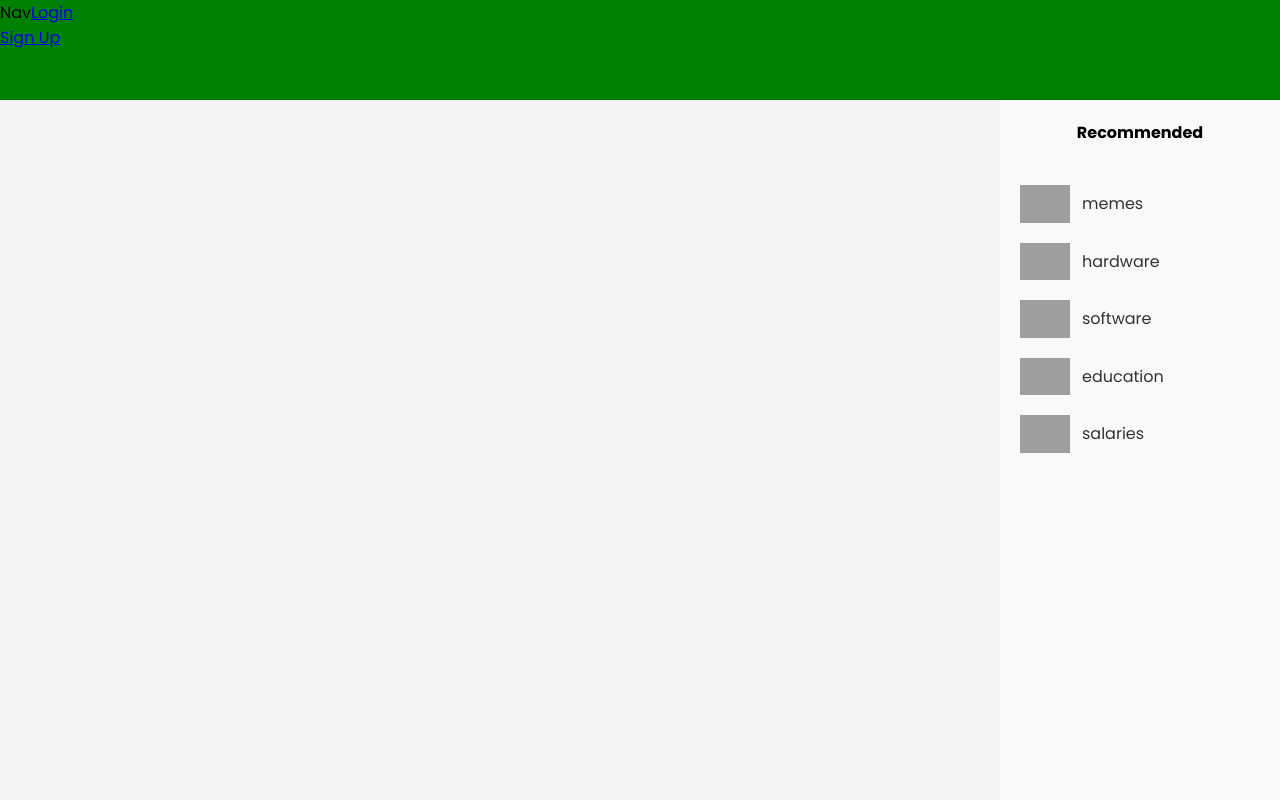
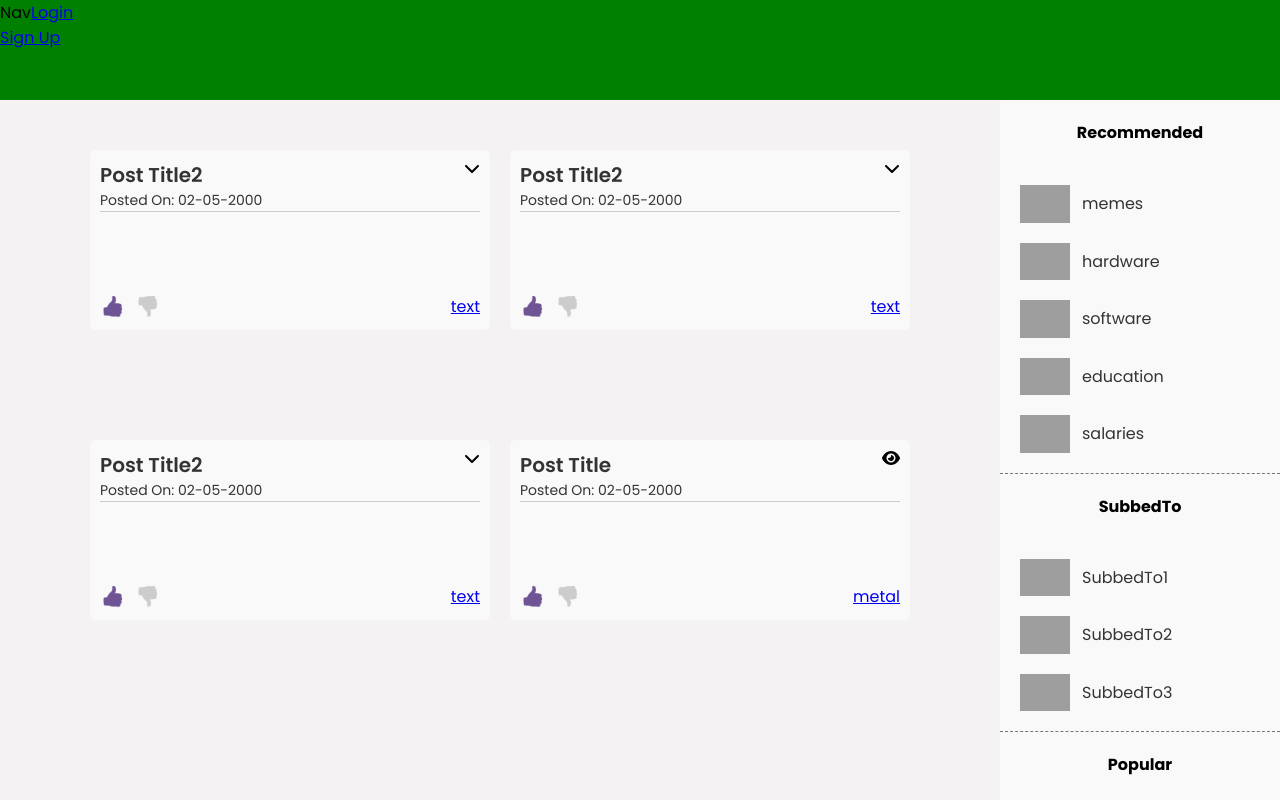
Before and after one commit to mmertune-deprecated-projects/Tech-Reddit, a React (Create React App) app: page /home in a window 1280 px wide. Built offline with nearby package versions, Linux system fonts and the light colour scheme; grey boxes are pictures that could not be loaded.

Commit message:
dynamic-side-drawer

```diff
--- a/package.json
+++ b/package.json
@@ -3,6 +3,9 @@
   "version": "0.1.0",
   "private": true,
   "dependencies": {
+    "@fortawesome/fontawesome-svg-core": "^6.1.2",
+    "@fortawesome/free-solid-svg-icons": "^6.1.2",
+    "@fortawesome/react-fontawesome": "^0.2.0",
     "@testing-library/jest-dom": "^5.16.4",
     "@testing-library/react": "^13.3.0",
     "@testing-library/user-event": "^13.5.0",
--- /dev/null
+++ b/src/components/drawerGroup/DrawerGroup.js
@@ -0,0 +1,22 @@
+import React from "react";
+import { Link } from "react-router-dom";
+
+import classes from "./DrawerGroup.module.css";
+
+function DrawerGroup(props) {
+  return (
+    <div className={classes.container}>
+      <h4>{props.cat}</h4>
+      <ul className={classes.links_list}>
+        {props.list.map((community) => (
+          <li className={classes.link}>
+            <img src="https://www.redditinc.com/assets/images/site/reddit-logo.png" />
+            <Link to="/">{community}</Link>
+          </li>
+        ))}
+      </ul>
+    </div>
+  );
+}
+
+export default DrawerGroup;
--- a/src/components/recommended/Recommended.module.css
+++ b/src/components/drawerGroup/DrawerGroup.module.css
@@ -1,6 +1,7 @@
 .container {
   text-align: center;
   padding: 2rem;
+  border-bottom: 1px dashed var(--grey-dark-2);
 }
 
 .links_list {
--- a/src/components/recommended/Recommended.js
+++ /dev/null
@@ -1,24 +0,0 @@
-import React from "react";
-import { Link } from "react-router-dom";
-
-import classes from "./Recommended.module.css";
-
-function Recommended() {
-  return (
-    <div className={classes.container}>
-      <h4>Recommended</h4>
-      <ul className={classes.links_list}>
-        {["memes", "hardware", "software", "education", "salaries"].map(
-          (community) => (
-            <li className={classes.link}>
-              <img src="https://www.redditinc.com/assets/images/site/reddit-logo.png" />
-              <Link to="/">{community}</Link>
-            </li>
-          )
-        )}
-      </ul>
-    </div>
-  );
-}
-
-export default Recommended;
--- a/src/pages/homePage/HomePage.js
+++ b/src/pages/homePage/HomePage.js
@@ -1,29 +1,29 @@
 import { React, useState } from "react";
 import Nav from "../../components/Nav";
 import Post from "../../components/post/Post";
-import Recommended from "../../components/recommended/Recommended";
+import DrawerGroup from "../../components/drawerGroup/DrawerGroup";
 
 import classes from "./HomePage.module.css";
 
 const Homepage = (props) => {
   //SAMPLE OBJ MODEL
-  // const obj = {
-  //   img: "https://media.makeameme.org/created/shitty-memes-shitty-z83h9t.jpg",
-  //   title: "Post Title",
-  //   date: "02-05-2000",
-  //   like: true,
-  //   community: "metal",
-  // };
+  const obj = {
+    img: "https://media.makeameme.org/created/shitty-memes-shitty-z83h9t.jpg",
+    title: "Post Title",
+    date: "02-05-2000",
+    like: true,
+    community: "metal",
+  };
 
-  // const obj1 = {
-  //   text: "The substring() method returns the part of the string between the start and end indexes, or to the end of the string.The substring() method returns the part of the string between the start and end indexes, or to the end of the string.",
-  //   title: "Post Title2",
-  //   date: "02-05-2000",
-  //   like: true,
-  //   community: "text",
-  // };
+  const obj1 = {
+    text: "The substring() method returns the part of the string between the start and end indexes, or to the end of the string.The substring() method returns the part of the string between the start and end indexes, or to the end of the string.",
+    title: "Post Title2",
+    date: "02-05-2000",
+    like: true,
+    community: "text",
+  };
 
-  const [posts, setPosts] = useState([]);
+  const [posts, setPosts] = useState([obj1, obj1, obj1, obj]);
 
   return (
     <div className={classes.home_container}>
@@ -44,8 +44,20 @@ const Homepage = (props) => {
           />
         ))}
       </div>
-      <div className={classes.recommended_container}>
-        <Recommended />
+      <div className={classes.side_container}>
+        {/* list should be retrieved from db */}
+        <DrawerGroup
+          cat="Recommended"
+          list={["memes", "hardware", "software", "education", "salaries"]}
+        />
+        <DrawerGroup
+          cat="SubbedTo"
+          list={["SubbedTo1", "SubbedTo2", "SubbedTo3"]}
+        />
+        <DrawerGroup
+          cat="Popular "
+          list={["SubbedTo1", "SubbedTo2", "SubbedTo3"]}
+        />
       </div>
     </div>
   );
--- a/src/pages/homePage/HomePage.module.css
+++ b/src/pages/homePage/HomePage.module.css
@@ -4,7 +4,7 @@
   display: grid;
   grid-template-areas:
     "nav nav"
-    "posts recommended";
+    "posts side";
   grid-template-columns: 1fr 28rem;
   grid-template-rows: 10rem 1fr;
 }
@@ -26,9 +26,10 @@
   overflow-x: hidden;
 }
 
-.recommended_container {
+.side_container {
   background-color: var(--grey-light-1);
-  grid-area: recommended;
+  overflow-y: scroll;
+  grid-area: side;
 }
 
 .posts_container::-webkit-scrollbar {
--- a/src/pages/homepage/HomePage.module.css
+++ b/src/pages/homepage/HomePage.module.css
@@ -4,7 +4,7 @@
   display: grid;
   grid-template-areas:
     "nav nav"
-    "posts recommended";
+    "posts side";
   grid-template-columns: 1fr 28rem;
   grid-template-rows: 10rem 1fr;
 }
@@ -26,9 +26,10 @@
   overflow-x: hidden;
 }
 
-.recommended_container {
+.side_container {
   background-color: var(--grey-light-1);
-  grid-area: recommended;
+  overflow-y: scroll;
+  grid-area: side;
 }
 
 .posts_container::-webkit-scrollbar {
```
Also changed, not shown: src/pages/homepage/HomePage.js (+30 -18 lines), 1 other file (tests, documents, lock files or other folders).
